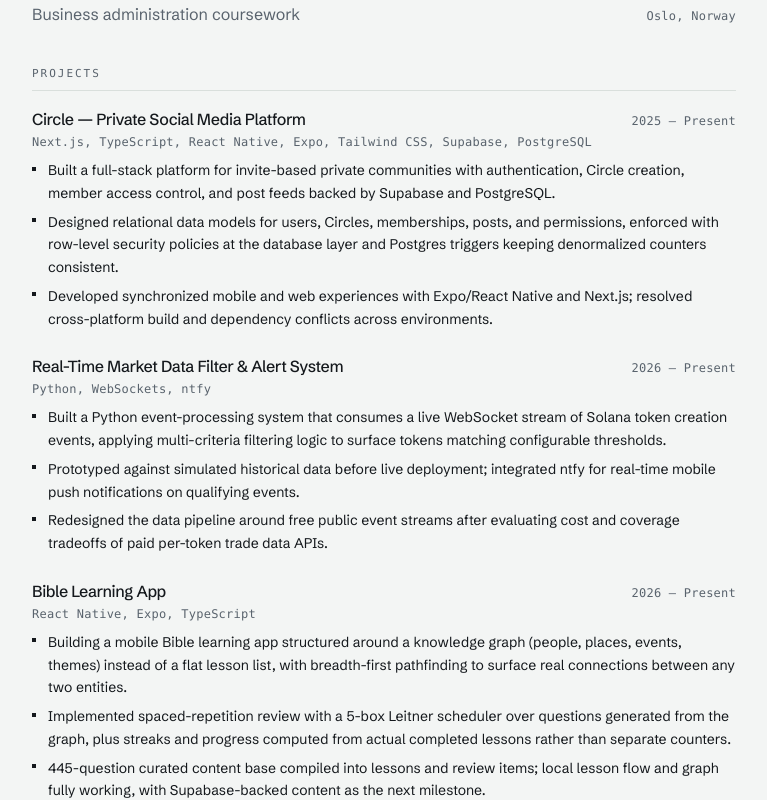
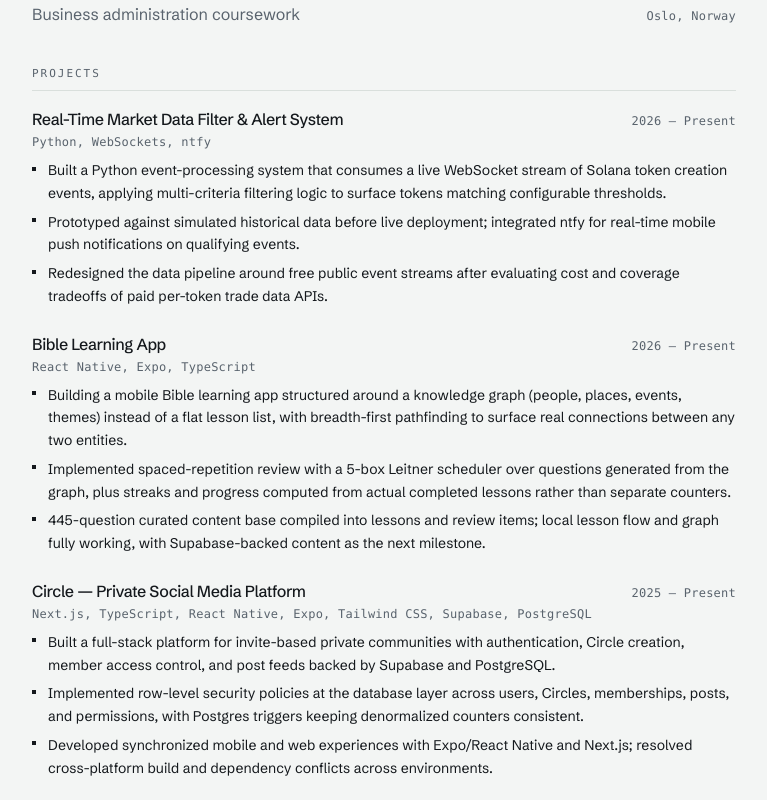
Before and after one commit to Brede-00/brede.dev, a Next.js app: page /resume in a window 1280 px wide. Shown: the part 604-1404 px from the top of the page, without its empty margins (256-1023 px from the left). Built offline with nearby package versions, Linux system fonts and the light colour scheme; a web font is replaced by a local one.

Commit message:
Reorder resume projects (pump.fun, Bible app, Circle), soften Circle's RLS bullet

```diff
--- a/src/content/site.ts
+++ b/src/content/site.ts
@@ -135,16 +135,6 @@
   ],
   projects: [
     {
-      name: "Circle — Private Social Media Platform",
-      stack: "Next.js, TypeScript, React Native, Expo, Tailwind CSS, Supabase, PostgreSQL",
-      dates: "2025 – Present",
-      bullets: [
-        "Built a full-stack platform for invite-based private communities with authentication, Circle creation, member access control, and post feeds backed by Supabase and PostgreSQL.",
-        "Designed relational data models for users, Circles, memberships, posts, and permissions, enforced with row-level security policies at the database layer and Postgres triggers keeping denormalized counters consistent.",
-        "Developed synchronized mobile and web experiences with Expo/React Native and Next.js; resolved cross-platform build and dependency conflicts across environments.",
-      ],
-    },
-    {
       name: "Real-Time Market Data Filter & Alert System",
       stack: "Python, WebSockets, ntfy",
       dates: "2026 – Present",
@@ -162,6 +152,16 @@
         "Building a mobile Bible learning app structured around a knowledge graph (people, places, events, themes) instead of a flat lesson list, with breadth-first pathfinding to surface real connections between any two entities.",
         "Implemented spaced-repetition review with a 5-box Leitner scheduler over questions generated from the graph, plus streaks and progress computed from actual completed lessons rather than separate counters.",
         "445-question curated content base compiled into lessons and review items; local lesson flow and graph fully working, with Supabase-backed content as the next milestone.",
+      ],
+    },
+    {
+      name: "Circle — Private Social Media Platform",
+      stack: "Next.js, TypeScript, React Native, Expo, Tailwind CSS, Supabase, PostgreSQL",
+      dates: "2025 – Present",
+      bullets: [
+        "Built a full-stack platform for invite-based private communities with authentication, Circle creation, member access control, and post feeds backed by Supabase and PostgreSQL.",
+        "Implemented row-level security policies at the database layer across users, Circles, memberships, posts, and permissions, with Postgres triggers keeping denormalized counters consistent.",
+        "Developed synchronized mobile and web experiences with Expo/React Native and Next.js; resolved cross-platform build and dependency conflicts across environments.",
       ],
     },
   ],
```
Also changed, not shown: 1 other file (tests, documents, lock files or other folders).
